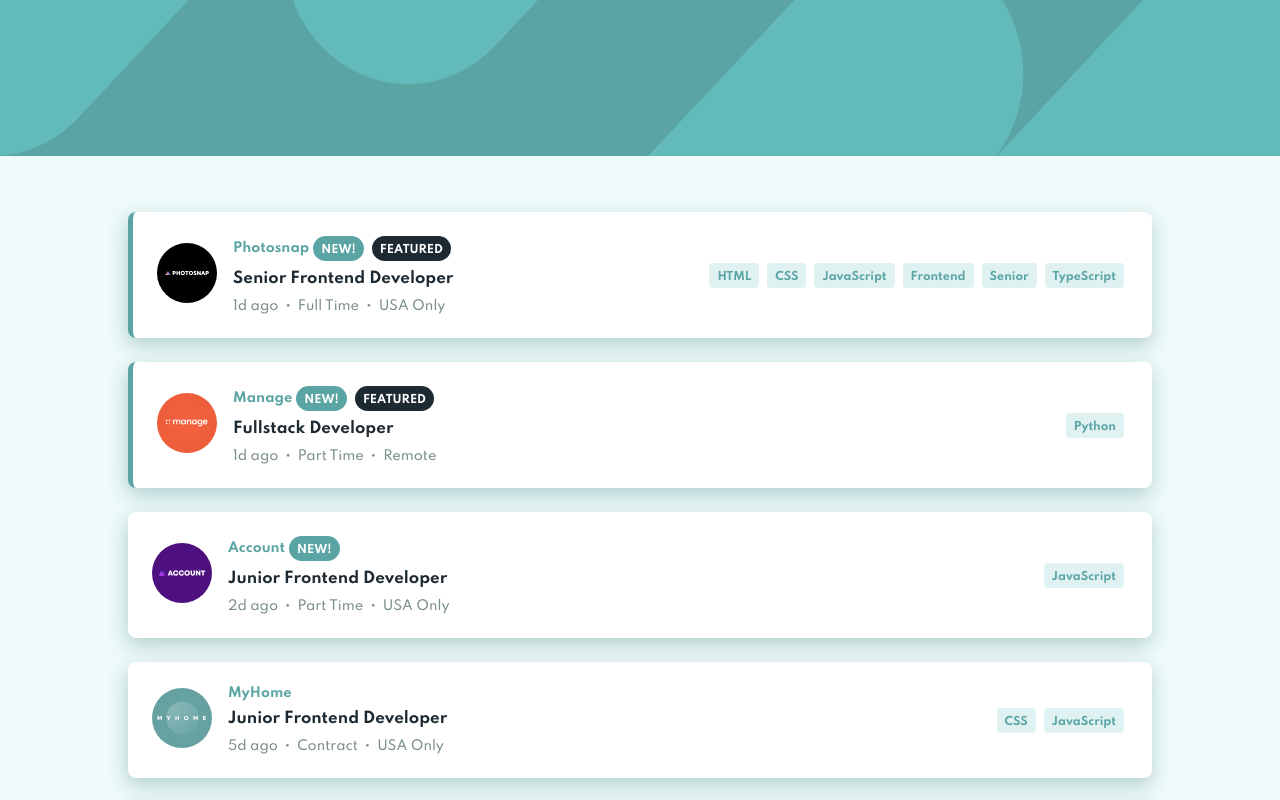
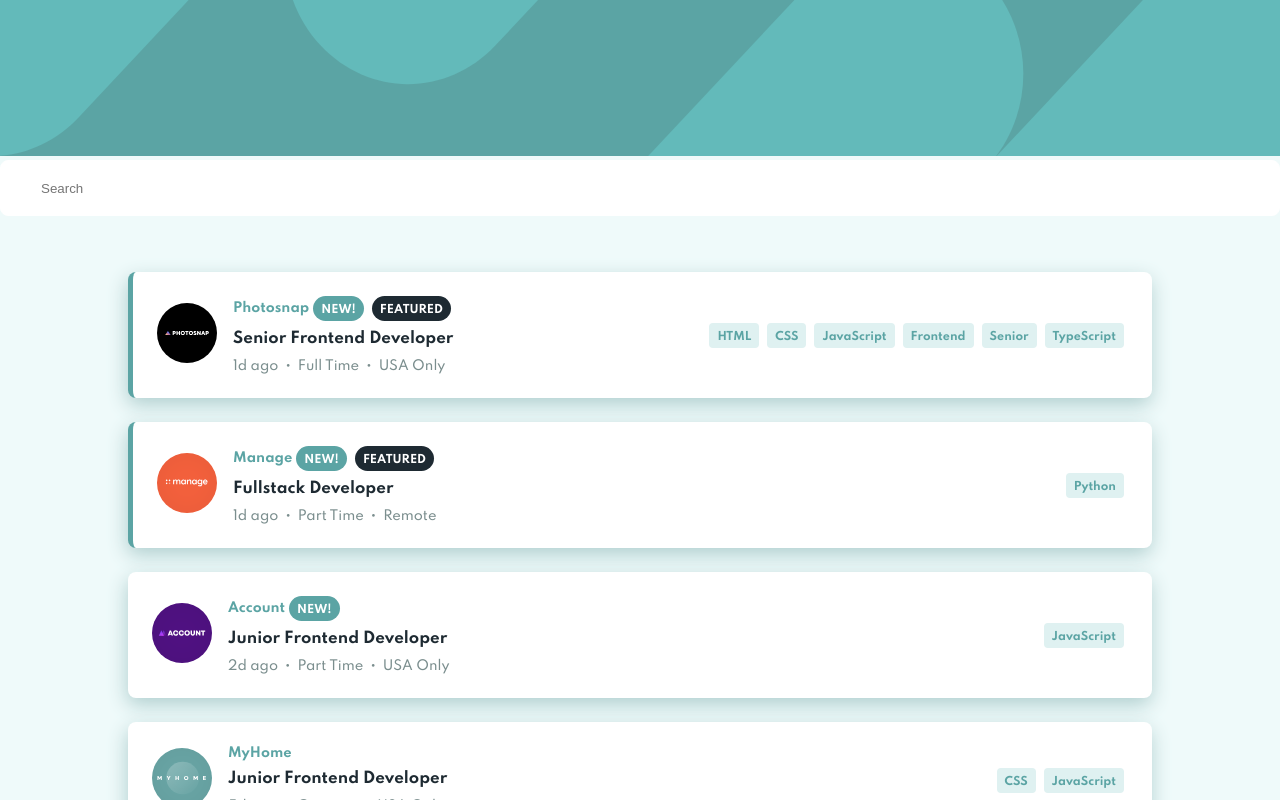
Before and after one commit to eduardogerentklein/job-listings, a Next.js app: page / in a window 1280 px wide. Built offline with nearby package versions, Linux system fonts and the light colour scheme.

Commit message:
feat: adding input to index page

```diff
--- a/src/components/index.ts
+++ b/src/components/index.ts
@@ -4,3 +4,4 @@ export * from './typography';
 export * from './box';
 export * from './badge';
 export * from './separator';
+export * from './input';
--- a/src/pages/index.tsx
+++ b/src/pages/index.tsx
@@ -1,8 +1,9 @@
 import type { NextPage } from 'next';
 import Image from 'next/image';
+import { useState } from 'react';
 
 import { styled } from 'theme';
-import { Badge, Box, Card, Separator, Text } from 'components';
+import { Badge, Box, Card, Separator, Text, Input } from 'components';
 import data from '../data/data.json';
 
 const Main = styled(Box, {
@@ -10,7 +11,15 @@ const Main = styled(Box, {
 });
 
 const Index: NextPage = () => {
+  const [value, setValue] = useState<string>('');
+
+  const handleChange = (e: any) => setValue(e.target.value);
+
   return (
+    <>
+      <Box>
+        <Input placeHolder='Search' onChange={handleChange} value={value} />
+      </Box>
       <Main
         appearance='inline'
         direction='column'
@@ -145,6 +154,7 @@ const Index: NextPage = () => {
           </Card>
         ))}
       </Main>
+    </>
   );
 };
 
```
Lines whose indentation alone changed are shown as unchanged.
